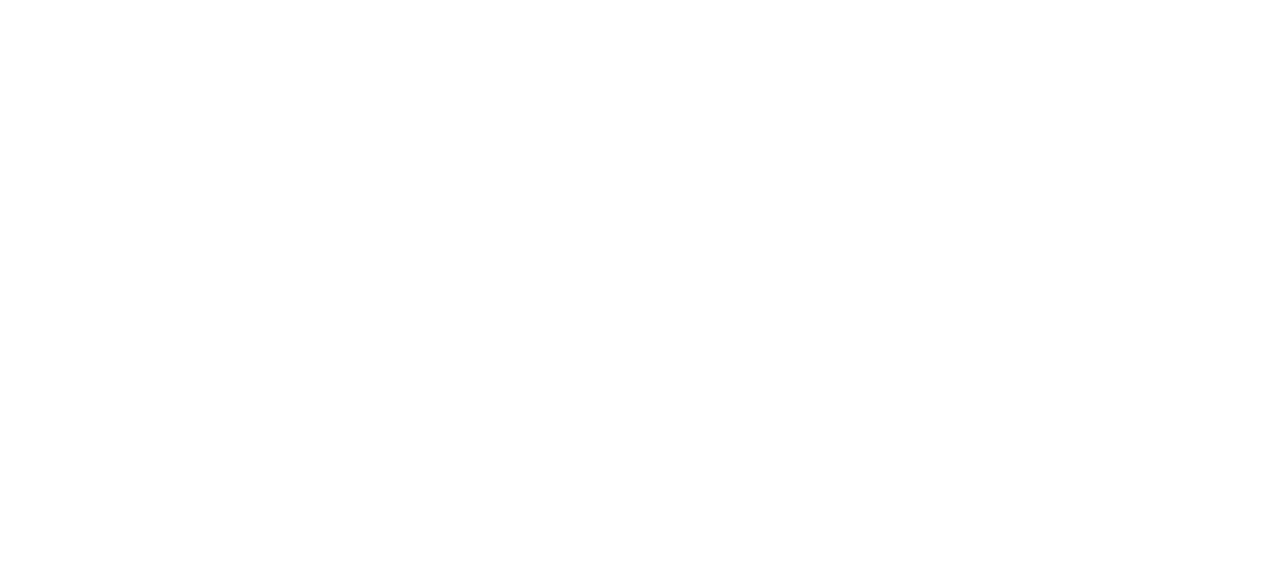
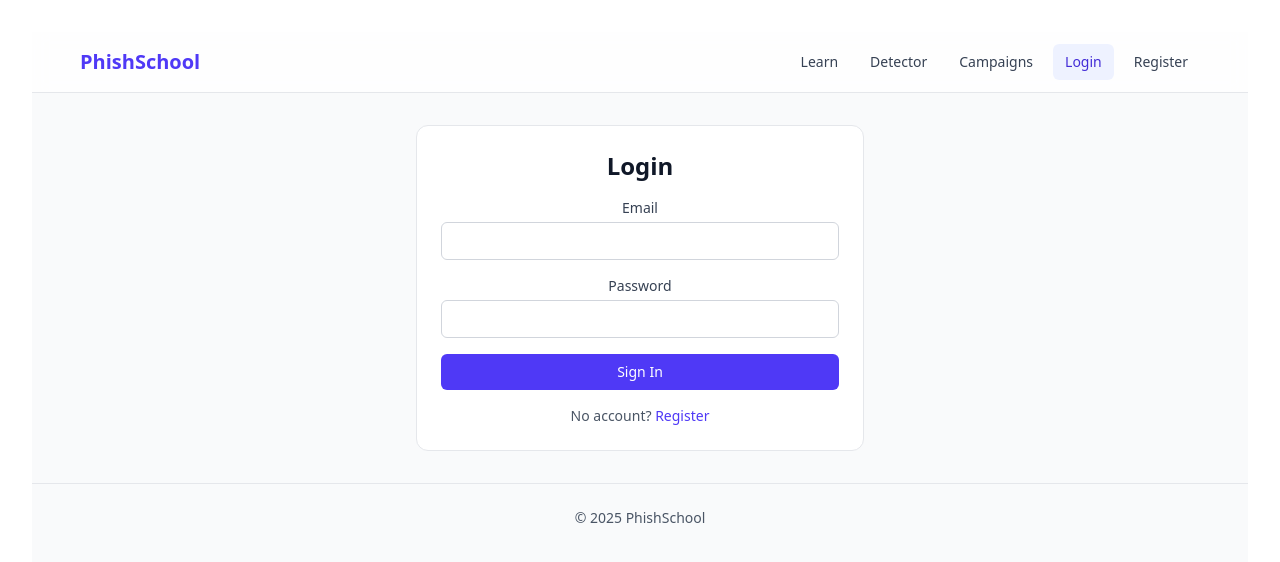
Before and after one commit to JustinCWang/PhishSchool, a React (Vite) app in the folder client/: page /login in a window 1280 px wide. Before the commit this address had no page. Shown: the top 562 px of the page. Built offline with nearby package versions, Linux system fonts and the light colour scheme; no server answers.

Commit message:
Added supabase authentication

```diff
--- a/client/package.json
+++ b/client/package.json
@@ -11,10 +11,11 @@
   },
   "dependencies": {
     "@google/genai": "^1.24.0",
+    "@supabase/supabase-js": "^2.75.0",
     "@tailwindcss/vite": "^4.1.14",
-    "react-router-dom": "^7.0.2",
     "react": "^19.1.1",
     "react-dom": "^19.1.1",
+    "react-router-dom": "^7.0.2",
     "tailwindcss": "^4.1.14"
   },
   "devDependencies": {
--- a/client/src/App.tsx
+++ b/client/src/App.tsx
@@ -2,8 +2,12 @@
 import { GoogleGenAI } from '@google/genai'
 import { Routes, Route, Outlet, Link, NavLink } from 'react-router-dom'
 import './App.css'
+import Login from './pages/Login.tsx'
+import Register from './pages/Register.tsx'
+import { useAuth } from './context/AuthContext.tsx'
 
 function Navbar() {
+  const { user, signOut } = useAuth()
   return (
     <nav className="sticky top-0 z-10 border-b border-gray-200 bg-white/80 backdrop-blur">
       <div className="mx-auto flex max-w-6xl items-center justify-between px-4 py-3">
@@ -12,6 +16,17 @@
           <NavLink to="/learn" className={({ isActive }: { isActive: boolean }) => `px-3 py-2 rounded-md ${isActive ? 'bg-indigo-50 text-indigo-700' : 'text-gray-700 hover:text-indigo-700'}`}>Learn</NavLink>
           <NavLink to="/detector" className={({ isActive }: { isActive: boolean }) => `px-3 py-2 rounded-md ${isActive ? 'bg-indigo-50 text-indigo-700' : 'text-gray-700 hover:text-indigo-700'}`}>Detector</NavLink>
           <NavLink to="/campaigns" className={({ isActive }: { isActive: boolean }) => `px-3 py-2 rounded-md ${isActive ? 'bg-indigo-50 text-indigo-700' : 'text-gray-700 hover:text-indigo-700'}`}>Campaigns</NavLink>
+          {user ? (
+            <div className="ml-2 flex items-center gap-2">
+              <span className="hidden sm:inline text-gray-600">{user.email}</span>
+              <button onClick={signOut} className="rounded-md bg-gray-900 px-3 py-2 text-white hover:bg-gray-800">Sign out</button>
+            </div>
+          ) : (
+            <>
+              <NavLink to="/login" className={({ isActive }: { isActive: boolean }) => `px-3 py-2 rounded-md ${isActive ? 'bg-indigo-50 text-indigo-700' : 'text-gray-700 hover:text-indigo-700'}`}>Login</NavLink>
+              <NavLink to="/register" className={({ isActive }: { isActive: boolean }) => `px-3 py-2 rounded-md ${isActive ? 'bg-indigo-50 text-indigo-700' : 'text-gray-700 hover:text-indigo-700'}`}>Register</NavLink>
+            </>
+          )}
         </div>
       </div>
     </nav>
@@ -38,6 +53,8 @@
         <Route path="learn" element={<Learn />} />
         <Route path="detector" element={<Detector />} />
         <Route path="campaigns" element={<Campaigns />} />
+        <Route path="login" element={<Login />} />
+        <Route path="register" element={<Register />} />
       </Route>
     </Routes>
   )
--- /dev/null
+++ b/client/src/context/AuthContext.tsx
@@ -0,0 +1,67 @@
+import { createContext, useContext, useEffect, useMemo, useState } from 'react'
+import type { Session, User } from '@supabase/supabase-js'
+import { supabase } from '../lib/supabase'
+
+type AuthContextValue = {
+  user: User | null
+  session: Session | null
+  loading: boolean
+  signInWithEmail: (email: string, password: string) => Promise<{ error?: string }>
+  signUpWithEmail: (email: string, password: string) => Promise<{ error?: string }>
+  signOut: () => Promise<void>
+}
+
+const AuthContext = createContext<AuthContextValue | undefined>(undefined)
+
+export function AuthProvider({ children }: { children: React.ReactNode }) {
+  const [user, setUser] = useState<User | null>(null)
+  const [session, setSession] = useState<Session | null>(null)
+  const [loading, setLoading] = useState(true)
+
+  useEffect(() => {
+    let isMounted = true
+    supabase.auth.getSession().then(({ data }) => {
+      if (!isMounted) return
+      setSession(data.session)
+      setUser(data.session?.user ?? null)
+      setLoading(false)
+    })
+
+    const { data: sub } = supabase.auth.onAuthStateChange((_event, newSession) => {
+      setSession(newSession)
+      setUser(newSession?.user ?? null)
+    })
+
+    return () => {
+      isMounted = false
+      sub.subscription.unsubscribe()
+    }
+  }, [])
+
+  async function signInWithEmail(email: string, password: string) {
+    const { error } = await supabase.auth.signInWithPassword({ email, password })
+    return { error: error?.message }
+  }
+
+  async function signUpWithEmail(email: string, password: string) {
+    const { error } = await supabase.auth.signUp({ email, password })
+    return { error: error?.message }
+  }
+
+  async function signOut() {
+    await supabase.auth.signOut()
+  }
+
+  const value = useMemo<AuthContextValue>(
+    () => ({ user, session, loading, signInWithEmail, signUpWithEmail, signOut }),
+    [user, session, loading]
+  )
+
+  return <AuthContext.Provider value={value}>{children}</AuthContext.Provider>
+}
+
+export function useAuth() {
+  const ctx = useContext(AuthContext)
+  if (!ctx) throw new Error('useAuth must be used within AuthProvider')
+  return ctx
+}
--- /dev/null
+++ b/client/src/lib/api.ts
@@ -0,0 +1,14 @@
+import { supabase } from './supabase'
+
+export async function fetchWithAuth(input: RequestInfo | URL, init: RequestInit = {}) {
+  const {
+    data: { session },
+  } = await supabase.auth.getSession()
+
+  const headers = new Headers(init.headers)
+  if (session?.access_token) {
+    headers.set('Authorization', `Bearer ${session.access_token}`)
+  }
+
+  return fetch(input, { ...init, headers })
+}
--- /dev/null
+++ b/client/src/lib/supabase.ts
@@ -0,0 +1,6 @@
+import { createClient } from '@supabase/supabase-js'
+
+const supabaseUrl = import.meta.env.VITE_SUPABASE_URL as string
+const supabaseAnonKey = import.meta.env.VITE_SUPABASE_ANON_KEY as string
+
+export const supabase = createClient(supabaseUrl, supabaseAnonKey)
--- a/client/src/main.tsx
+++ b/client/src/main.tsx
@@ -3,11 +3,14 @@
 import { BrowserRouter } from 'react-router-dom'
 import './index.css'
 import App from './App.tsx'
+import { AuthProvider } from './context/AuthContext.tsx'
 
 createRoot(document.getElementById('root')!).render(
   <StrictMode>
     <BrowserRouter>
-      <App />
+      <AuthProvider>
+        <App />
+      </AuthProvider>
     </BrowserRouter>
   </StrictMode>,
 )
--- /dev/null
+++ b/client/src/pages/Login.tsx
@@ -0,0 +1,44 @@
+import { useState } from 'react'
+import { Link, useNavigate } from 'react-router-dom'
+import { useAuth } from '../context/AuthContext'
+
+export default function Login() {
+  const { signInWithEmail } = useAuth()
+  const navigate = useNavigate()
+  const [email, setEmail] = useState('')
+  const [password, setPassword] = useState('')
+  const [error, setError] = useState<string | null>(null)
+  const [loading, setLoading] = useState(false)
+
+  async function onSubmit(e: React.FormEvent) {
+    e.preventDefault()
+    setLoading(true)
+    setError(null)
+    const { error } = await signInWithEmail(email, password)
+    setLoading(false)
+    if (error) {
+      setError(error)
+    } else {
+      navigate('/')
+    }
+  }
+
+  return (
+    <div className="mx-auto w-full max-w-md rounded-xl border border-gray-200 bg-white p-6">
+      <h1 className="mb-4 text-2xl font-bold">Login</h1>
+      <form className="space-y-4" onSubmit={onSubmit}>
+        <div>
+          <label className="mb-1 block text-sm font-medium text-gray-700">Email</label>
+          <input type="email" value={email} onChange={(e) => setEmail(e.target.value)} required className="block w-full rounded-md border border-gray-300 px-3 py-2 text-sm focus:outline-none focus:ring-2 focus:ring-indigo-500" />
+        </div>
+        <div>
+          <label className="mb-1 block text-sm font-medium text-gray-700">Password</label>
+          <input type="password" value={password} onChange={(e) => setPassword(e.target.value)} required className="block w-full rounded-md border border-gray-300 px-3 py-2 text-sm focus:outline-none focus:ring-2 focus:ring-indigo-500" />
+        </div>
+        {error && <p className="text-sm text-red-600">{error}</p>}
+        <button type="submit" disabled={loading} className="w-full rounded-md bg-indigo-600 px-3 py-2 text-sm font-medium text-white hover:bg-indigo-700 disabled:opacity-50">{loading ? 'Signing in...' : 'Sign In'}</button>
+      </form>
+      <p className="mt-4 text-sm text-gray-600">No account? <Link to="/register" className="text-indigo-600 hover:underline">Register</Link></p>
+    </div>
+  )
+}
--- /dev/null
+++ b/client/src/pages/Register.tsx
@@ -0,0 +1,45 @@
+import { useState } from 'react'
+import { Link, useNavigate } from 'react-router-dom'
+import { useAuth } from '../context/AuthContext'
+
+export default function Register() {
+  const { signUpWithEmail } = useAuth()
+  const navigate = useNavigate()
+  const [email, setEmail] = useState('')
+  const [password, setPassword] = useState('')
+  const [error, setError] = useState<string | null>(null)
+  const [loading, setLoading] = useState(false)
+
+  async function onSubmit(e: React.FormEvent) {
+    e.preventDefault()
+    setLoading(true)
+    setError(null)
+    const { error } = await signUpWithEmail(email, password)
+    setLoading(false)
+    if (error) {
+      setError(error)
+    } else {
+      alert('Verify your email to complete registration.')
+      navigate('/')
+    }
+  }
+
+  return (
+    <div className="mx-auto w-full max-w-md rounded-xl border border-gray-200 bg-white p-6">
+      <h1 className="mb-4 text-2xl font-bold">Create account</h1>
+      <form className="space-y-4" onSubmit={onSubmit}>
+        <div>
+          <label className="mb-1 block text-sm font-medium text-gray-700">Email</label>
+          <input type="email" value={email} onChange={(e) => setEmail(e.target.value)} required className="block w-full rounded-md border border-gray-300 px-3 py-2 text-sm focus:outline-none focus:ring-2 focus:ring-indigo-500" />
+        </div>
+        <div>
+          <label className="mb-1 block text-sm font-medium text-gray-700">Password</label>
+          <input type="password" value={password} onChange={(e) => setPassword(e.target.value)} required className="block w-full rounded-md border border-gray-300 px-3 py-2 text-sm focus:outline-none focus:ring-2 focus:ring-indigo-500" />
+        </div>
+        {error && <p className="text-sm text-red-600">{error}</p>}
+        <button type="submit" disabled={loading} className="w-full rounded-md bg-indigo-600 px-3 py-2 text-sm font-medium text-white hover:bg-indigo-700 disabled:opacity-50">{loading ? 'Creating account...' : 'Register'}</button>
+      </form>
+      <p className="mt-4 text-sm text-gray-600">Already have an account? <Link to="/login" className="text-indigo-600 hover:underline">Sign in</Link></p>
+    </div>
+  )
+}
```
Also changed, not shown: 1 other file (tests, documents, lock files or other folders).
